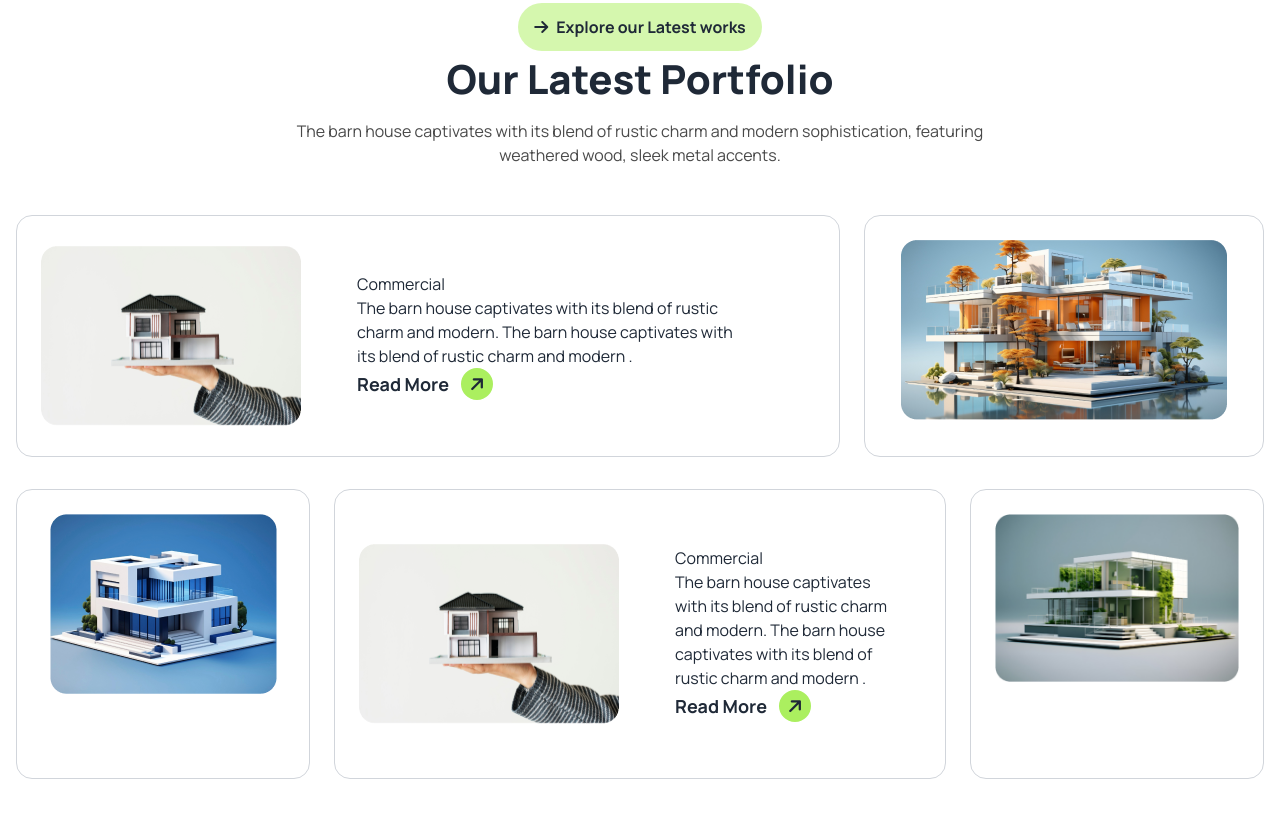
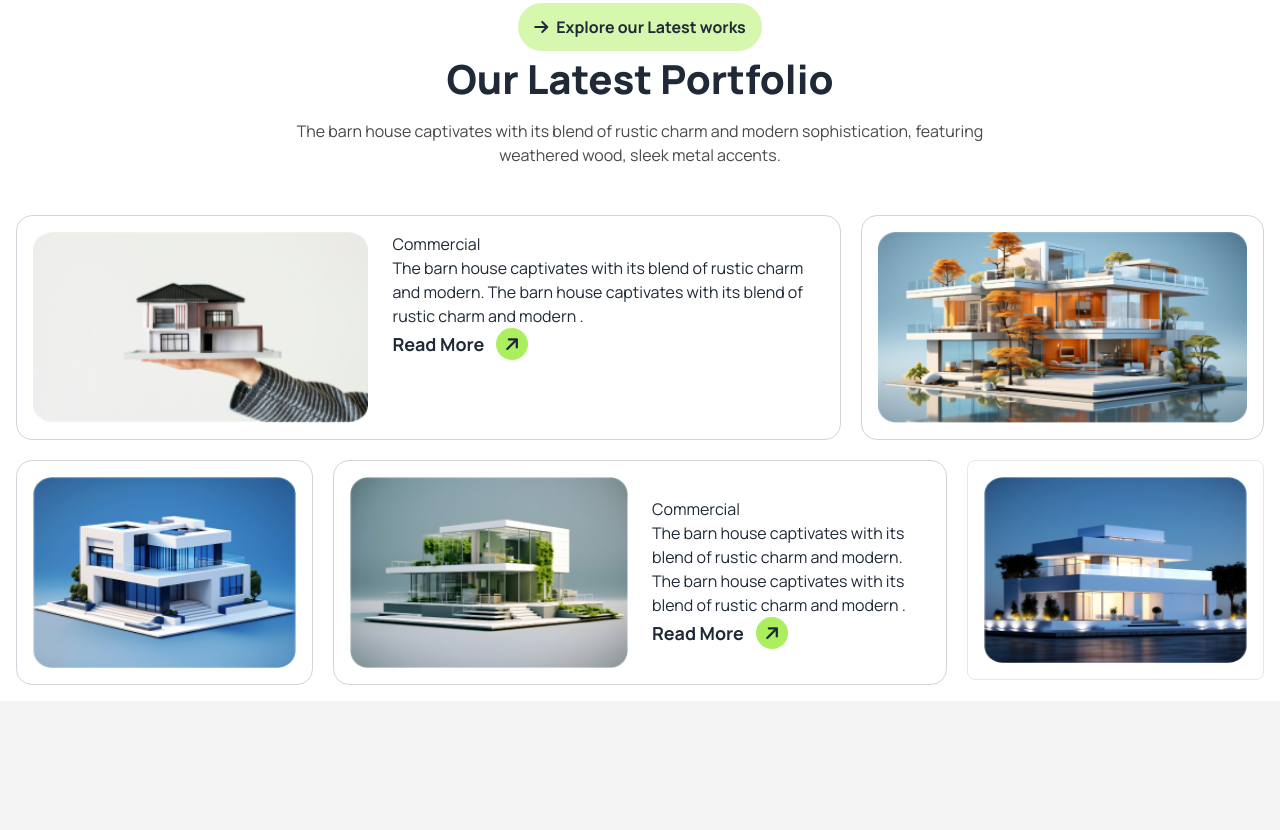
Before and after one commit to mahmudul35/Assignment-3, a plain HTML site: page index.html in a window 1280 px wide. Shown: the part 2491-3321 px from the top of the page. Drawn offline with nearby package versions, Linux system fonts and the light colour scheme.

Commit message:
fix error in portfolio section

```diff
--- a/index.html
+++ b/index.html
@@ -276,17 +276,42 @@
           </div>
           <div class="space-y-6 text-center lg:text-left lg:mx-auto">
             <h1 class="text-2xl font-bold lg:text-[40px] lg:font-extrabold mt-3 lg:text-center">Our Latest Portfolio</h1>
-            <p class="text-secondary_text lg:w-3/4 lg:text-center mx-auto">The barn house captivates with its blend of rustic charm and modern sophistication, featuring weathered wood, sleek metal accents.</p>
+            <p class="text-secondary_text lg:w-3/4 lg:text-center mx-auto px-4">The barn house captivates with its blend of rustic charm and modern sophistication, featuring weathered wood, sleek metal accents.</p>
           </div>
         </div>
 
-        <div class="grid grid-cols-1 md:grid-cols-3 gap-6  container mx-auto p-4">
+        <div class="grid grid-cols-1 md:grid-cols-12 md:grid-rows-2 gap-5  container mx-auto p-4">
 
-          <div class="md:col-span-2 flex flex-col justify-start md:flex-row items-center gap-6 border border-gray-300 p-6 rounded-2xl">
+          <div class=" md:col-start-1 md:col-end-9 md:h-[225px] flex flex-col  md:flex-row items-center gap-6 border border-gray-300 p-4 rounded-2xl">
 
-              <img class="w-full md:w-[260px]" src="./assets/img1.png" alt="">
+              <img class="w-full h-full" src="./assets/img1.png" alt="">
 
-            <div class="flex flex-col w-[440px] p-8">
+            <div class="h-full flex flex-col">
+              <div>
+                <h1>Commercial</h1>
+                <p >The barn house captivates with its blend of rustic charm and modern. The barn house captivates with its blend of rustic charm and modern .</p>
+              </div>
+             <div>
+              <a class="text-lg font-bold" href="">Read More <i
+                class="fa-solid fa-arrow-right bg-primary rounded-full p-2 -rotate-45 w-8 h-8 ml-2"
+              ></i></a>
+             </div>
+            </div>
+          </div>
+
+          <div class="w-full md:col-start-9 md:col-end-13 md:h-[225px] border border-gray-300 p-4 rounded-2xl">
+            <img class="w-full h-full mx-auto" src="./assets/img2.png" alt="">
+          </div>
+
+          <div class=" md:col-start-1 md:col-end-4 h-[225px] order-5 md:order-3 border border-gray-300 p-4 rounded-2xl">
+            <img class="w-full h-full mx-auto" src="./assets/img3.png" alt="">
+          </div>
+
+          <div class=" md:col-start-4 md:col-end-10 md:h-[225px] order-4 md:order-4 flex flex-col md:flex-row items-center gap-6 border border-gray-300 p-4 rounded-2xl">
+
+              <img class="w-full h-full" src="./assets/img4.png" alt="">
+
+            <div class="w-full flex flex-col ">
               <div>
                 <h1>Commercial</h1>
                 <p>The barn house captivates with its blend of rustic charm and modern. The barn house captivates with its blend of rustic charm and modern .</p>
@@ -299,42 +324,17 @@
             </div>
           </div>
 
-          <div class="md:col-span-1 border border-gray-300 p-6 rounded-2xl">
-            <img class="mx-auto" src="./assets/img2.png" alt="">
-          </div>
+          <div
+         class="lg:col-start-10 lg:col-end-13 border rounded-lg p-4  h-[220px] order-3 md:order-5 md:col-start-5 md:col-end-9">
+         <img class="w-full h-full" src="./assets/img5.png"alt="" />
+       </div>
+
+          <div class="lg:col-start-10 lg:col-end-13 border rounded-lg p-4 lg:hidden h-[225px] order-6 md:col-start-5 md:col-end-9">
+         <img class="w-full h-full" src="./assets/img5.png" alt="" />
+       </div>
+
         </div>
-
-        <div class="grid grid-cols-1 md:grid-cols-4 gap-6 container mx-auto mb-24 p-4">
-          <div class="col-span-1 border border-gray-300 p-6 rounded-2xl">
-            <img class=" mx-auto" src="./assets/img3.png" alt="">
-          </div>
-
-          <div class=" col-span-2 flex flex-col md:flex-row items-center gap-6 border border-gray-300 p-6 rounded-2xl">
-
-              <img  src="./assets/img1.png" alt="">
-
-            <div class="flex flex-col p-8 ">
-              <div>
-                <h1>Commercial</h1>
-                <p>The barn house captivates with its blend of rustic charm and modern. The barn house captivates with its blend of rustic charm and modern .</p>
-              </div>
-             <div>
-              <a class="text-lg font-bold" href="">Read More <i
-                class="fa-solid fa-arrow-right bg-primary rounded-full p-2 -rotate-45 w-8 h-8 ml-2"
-              ></i></a>
-             </div>
-            </div>
-          </div>
-
-
-          <div class="col-span-1 border border-gray-300 p-6 rounded-2xl">
-            <img class="mx-auto" src="./assets/img4.png" alt="">
-          </div>
-        </div>
-
-
-
-             </section>
+     </section>
       <!-- Article and news -->
        <section class="bg-zinc-100 py-24">
         <div class="container mx-auto p-5">
@@ -436,10 +436,10 @@
        <!-- what we do -->
         <section class="flex flex-col md:flex-row md:justify-around container mx-auto px-4 md:px-0">
 
-          <div class="w-full md:w-3/6  py-20">
+          <div class="w-full md:w-3/6 py-9 md:py-20">
             <div class="w-full md:w-3/4">
               <h1 class="text-yellow-700">WHAT WE DO</h1>
-          <h1 class="lg:text-5xl font-extrabold mb-5">Creating the art of stylish living</h1>
+          <h1 class="text-2xl lg:text-5xl font-extrabold mb-5">Creating the art of stylish living</h1>
             </div>
             <div class="collapse collapse-plus w-full md:w-3/4 ">
               <input type="radio" name="my-accordion-3" checked="checked" />
@@ -577,7 +577,7 @@
               <div class="lg:col-span-2 ">
                 <textarea
               placeholder="Bio"
-              class="textarea textarea-bordered textarea-lg w-full  rounded-2xl   resize-none"></textarea>
+              class="textarea textarea-bordered textarea-lg w-full  rounded-2xl rows-7   resize-none"></textarea>
               </div>
               <div class="lg:col-span-2 ">
                 <a
@@ -602,7 +602,7 @@
             <p class=" max-w-[672px] text-center text-primary_text">The barn house captivates with its blend of rustic charm and modern sophistication, featuring weathered wood, sleek metal accents.</p>
         </div>
         <div>
-          <ul class="flex flex-col text-center space-y-5 lg:flex-row lg:space-x-[120px] justify-center p-2 my-10 text-stone-200">
+          <ul class="flex flex-col text-center  lg:flex-row lg:space-x-[120px] justify-center p-2 my-10 text-stone-200">
             <li class="cursor-pointer"><a>Home</a></li>
             <li class="cursor-pointer"><a>Services</a></li>
             <li class="cursor-pointer"><a>Portfolio</a></li>
```
